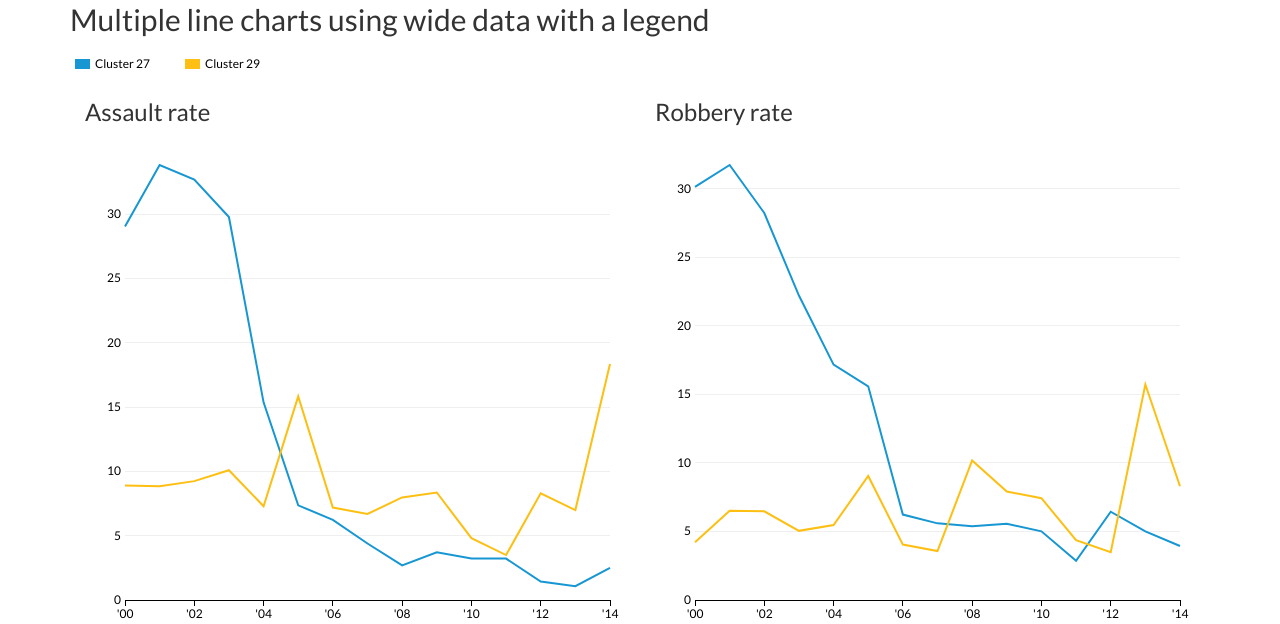
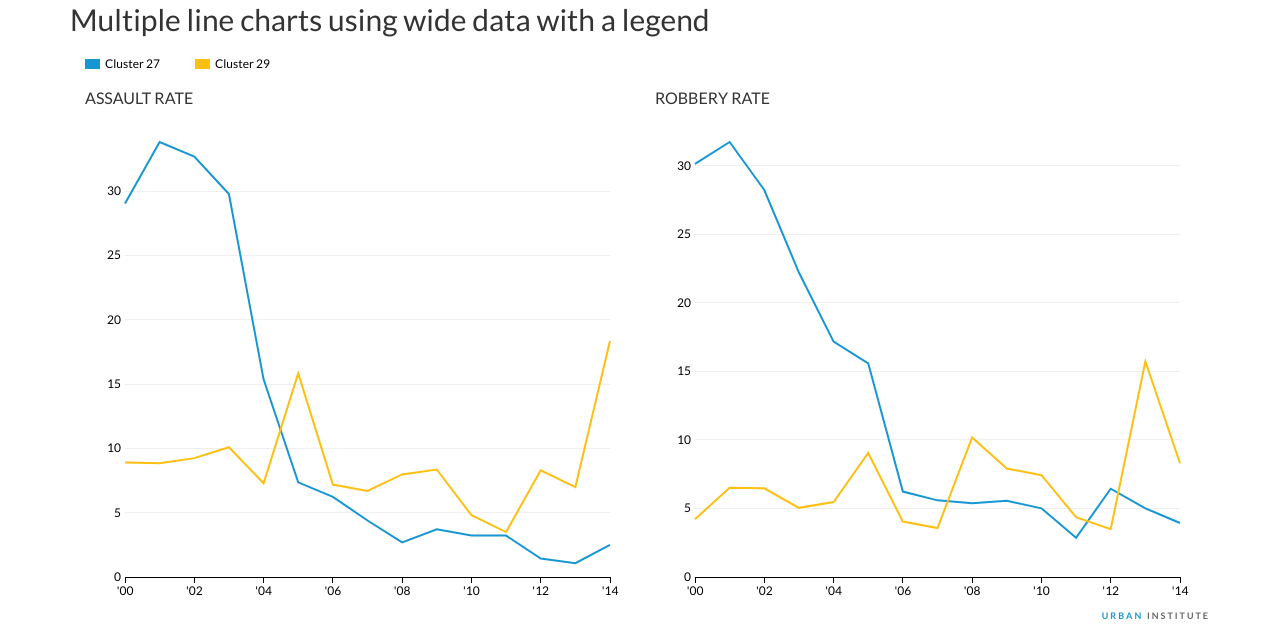
Before and after one commit to UrbanInstitute/code-snippets, a PHP site: page /templates/linechart-widedata.html in a window 1280 px wide. Shown: the top 624 px of the page. Run offline with PHP 8.4, Linux system fonts and the light colour scheme.

Commit message:
style legend better

```diff
--- a/css/charts.css
+++ b/css/charts.css
@@ -38,6 +38,7 @@ body {
     color: #333;
 }
 
+/*page elements*/
 #tag a {
     font-size: 9px;
     /* float: right; */
@@ -55,3 +56,8 @@ body {
 #urban {
     color: #1696d2;
 }
+
+.charttitle {
+    font-size: 16px;
+    text-transform: uppercase;
+}
--- a/js/linechart-widedata.js
+++ b/js/linechart-widedata.js
@@ -192,19 +192,20 @@ function legenddraw() {
     var margin = {
         top: 5,
         right: 5,
-        bottom: 5,
+        bottom: 2,
         left: 5
     };
-
-    var width = $legend.width() - margin.left - margin.right;
 
     if ($legend.width() <= MOBILE_THRESHOLD) {
         isMobile = true;
         var height = 50;
     } else {
         isMobile = false;
-        var height = 25;
+        var height = 20;
+        margin.left = 15;
     }
+
+    var width = $legend.width() - margin.left - margin.right;
 
     $legend.empty();
 
--- a/templates/linechart-widedata.html
+++ b/templates/linechart-widedata.html
@@ -25,11 +25,11 @@
 
                 <div id="legend"></div>
                 <div class="col-lg-6">
-                    <h2>Assault rate</h2>
+                    <h2 class="charttitle">Assault rate</h2>
                     <div id="assaultchart" class="graph"></div>
                 </div>
                 <div class="col-lg-6">
-                    <h2>Robbery rate</h2>
+                    <h2 class="charttitle">Robbery rate</h2>
                     <div id="robchart" class="graph"></div>
                 </div>
 
```
Also changed, not shown: README.md.
